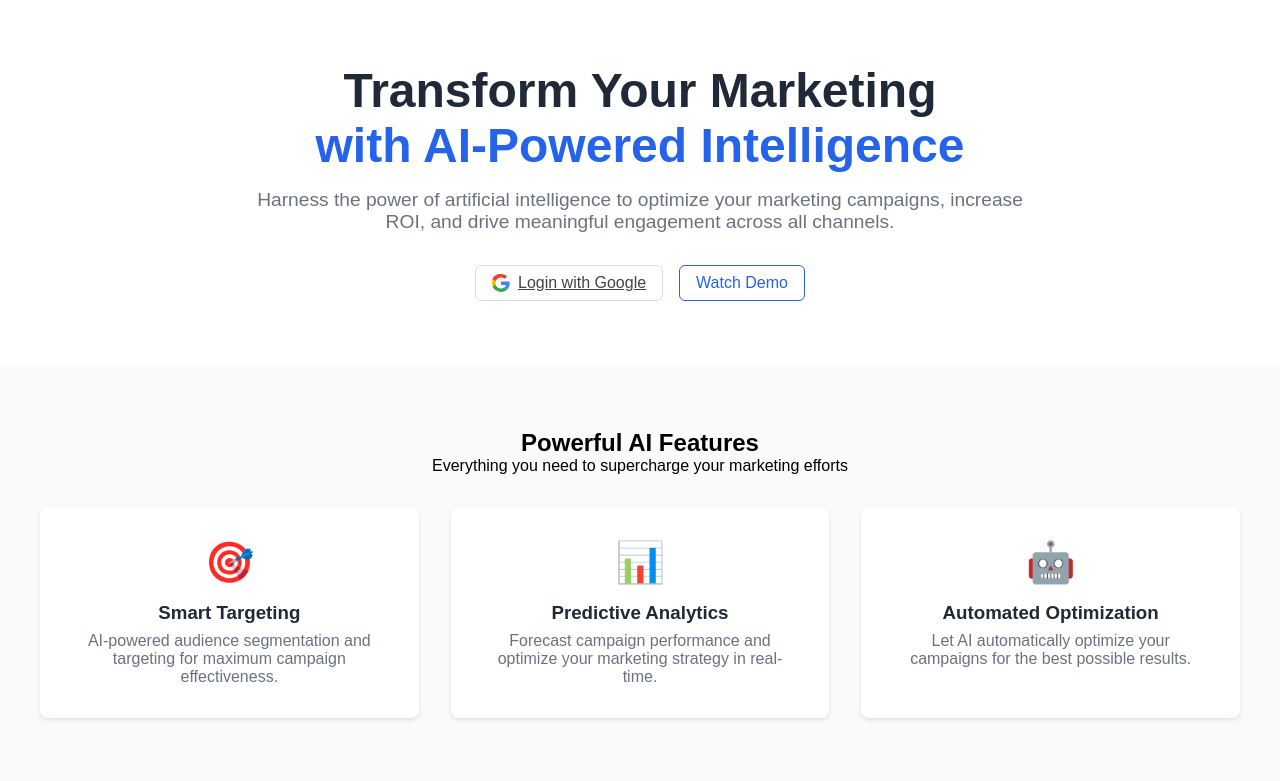
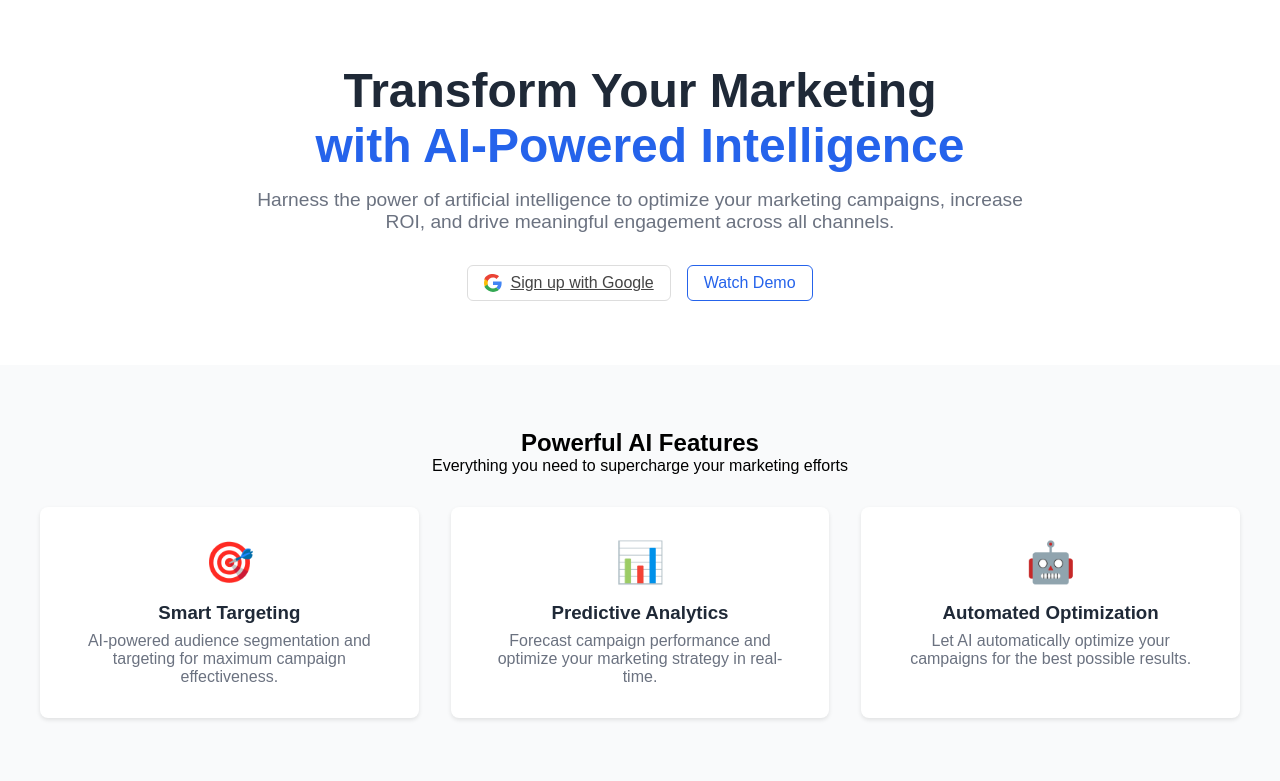
Before and after one commit to TejeswarReddy03/marketingforai, a Flask app: page / in a window 1280 px wide. Shown: the part 69-850 px from the top of the page. Run offline with Flask 2, Linux system fonts and the light colour scheme.

Commit message:
Update index.html

```diff
--- a/templates/index.html
+++ b/templates/index.html
@@ -292,7 +292,7 @@
             <div class="button-group">
                 <a href="{{ url_for('login') }}" class="btn btn-google">
                         <span class="google-icon"></span>
-                        Login with Google
+                        Sign up with Google
                     </a>
                 <button class="btn btn-secondary">Watch Demo</button>
             </div>
```
